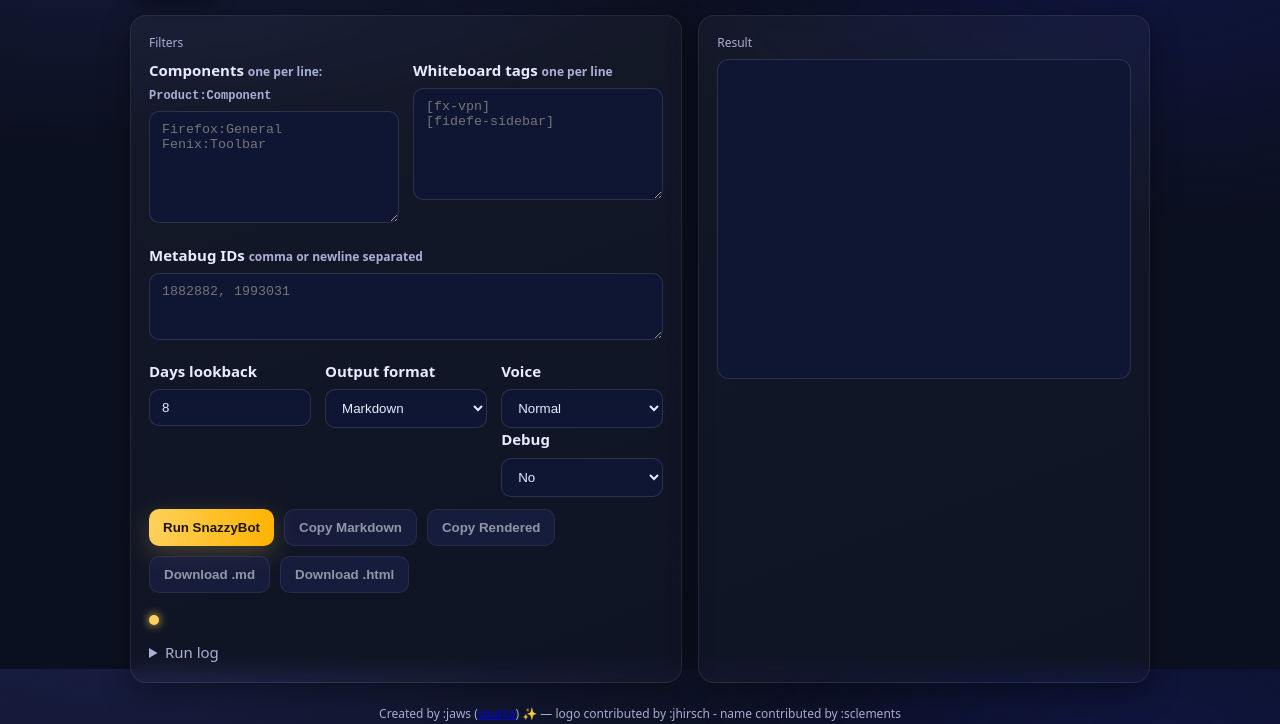
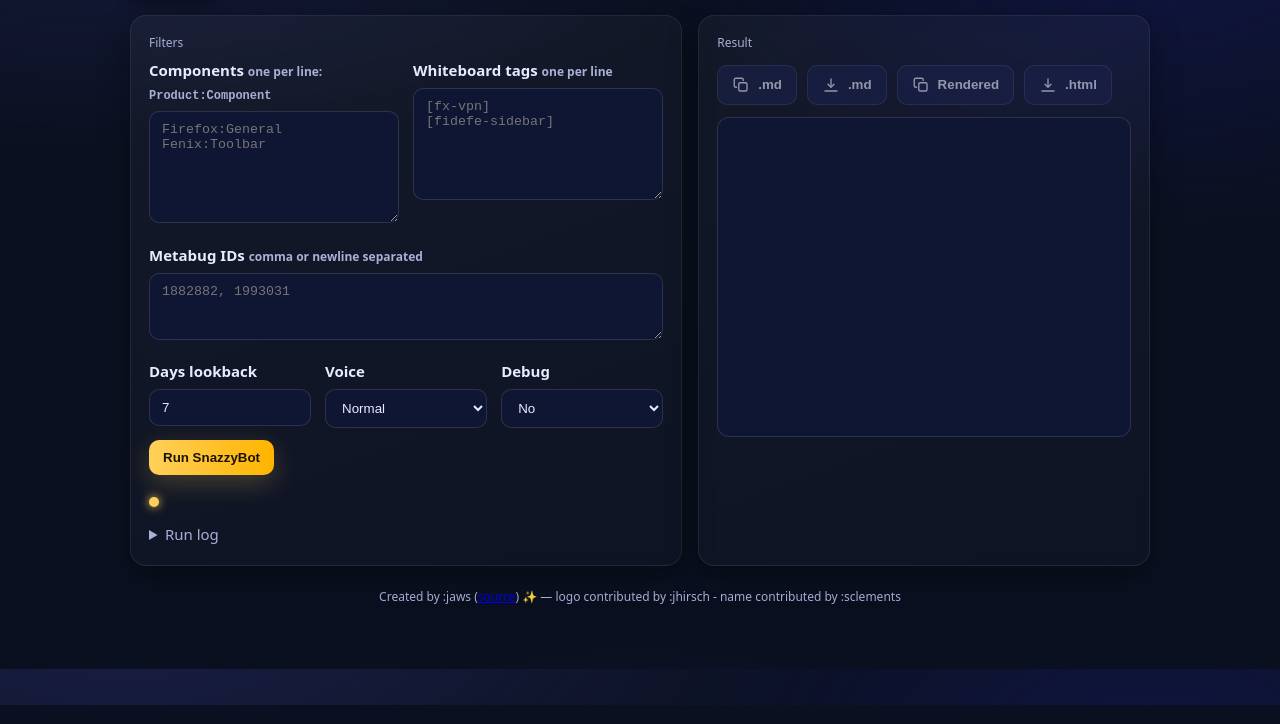
Before and after one commit to msujaws/bugzilla-project-status-update, a website: page snazzybot/public/index.html in a window 1280 px wide. Shown: the part 131-855 px from the top of the page. Drawn offline with Linux system fonts and the light colour scheme.

Commit message:
Adjusted the styling of the page and removed the output options

```diff
--- a/snazzybot/public/index.html
+++ b/snazzybot/public/index.html
@@ -46,6 +46,7 @@
           radial-gradient(900px 500px at 90% 10%, #0f1540 0%, transparent 55%),
           radial-gradient(600px 300px at 50% 120%, #121735 0%, transparent 60%),
           var(--navy);
+        background-attachment: fixed;
         color: var(--ink);
       }
       .wrap {
@@ -152,7 +153,7 @@
         display: flex;
         gap: 10px;
         flex-wrap: wrap;
-        margin-top: 12px;
+        margin-block: 12px;
       }
       button {
         border: 0;
@@ -177,6 +178,18 @@
       button:disabled {
         opacity: 0.6;
         cursor: not-allowed;
+      }
+      .icon-btn {
+        display: inline-flex;
+        align-items: center;
+        gap: 8px;
+      }
+      .icon-btn svg {
+        width: 18px;
+        height: 18px;
+        flex-shrink: 0;
+        stroke: currentColor;
+        fill: none;
       }
 
       .status {
@@ -259,6 +272,7 @@
       }
       .footer {
         margin-top: 22px;
+        padding-bottom: 22px;
         color: var(--muted);
         font-size: 12px;
         text-align: center;
@@ -314,6 +328,40 @@
     </style>
   </head>
   <body>
+    <svg
+      xmlns="http://www.w3.org/2000/svg"
+      style="position: absolute; width: 0; height: 0; overflow: hidden"
+      aria-hidden="true"
+      focusable="false"
+    >
+      <symbol id="icon-copy" viewBox="0 0 24 24">
+        <g
+          fill="none"
+          stroke="currentColor"
+          stroke-linecap="round"
+          stroke-linejoin="round"
+          stroke-width="1.8"
+        >
+          <rect x="9" y="9" width="11" height="11" rx="2" ry="2"></rect>
+          <path
+            d="M6 15H5a2 2 0 0 1-2-2V5a2 2 0 0 1 2-2h8a2 2 0 0 1 2 2v1"
+          ></path>
+        </g>
+      </symbol>
+      <symbol id="icon-download" viewBox="0 0 24 24">
+        <g
+          fill="none"
+          stroke="currentColor"
+          stroke-linecap="round"
+          stroke-linejoin="round"
+          stroke-width="1.8"
+        >
+          <path d="M12 4v9"></path>
+          <path d="M8 11l4 4 4-4"></path>
+          <path d="M4 20h16"></path>
+        </g>
+      </symbol>
+    </svg>
     <div class="wrap">
       <header>
         <img src="/logo.png" alt="SnazzyBot logo" />
@@ -372,14 +420,7 @@
           <div class="row" style="margin-top: 14px">
             <div>
               <label for="days">Days lookback</label>
-              <input id="days" type="number" min="1" value="8" />
-            </div>
-            <div>
-              <label for="format">Output format</label>
-              <select id="format">
-                <option value="md">Markdown</option>
-                <option value="html">HTML (best for Google Docs)</option>
-              </select>
+              <input id="days" type="number" min="1" value="7" />
             </div>
             <div>
               <label for="voice">Voice</label>
@@ -388,6 +429,8 @@
                 <option value="pirate">Pirate 🏴‍☠️</option>
                 <option value="snazzy-robot">Snazzy Robot 🤖</option>
               </select>
+            </div>
+            <div>
               <label for="debug">Debug</label>
               <select id="debug">
                 <option value="false">No</option>
@@ -398,14 +441,6 @@
 
           <div class="actions">
             <button id="run">Run SnazzyBot</button>
-            <button id="copy" class="secondary" disabled>Copy Markdown</button>
-            <button id="copy-rendered" class="secondary" disabled>
-              Copy Rendered
-            </button>
-            <button id="dl-md" class="secondary" disabled>Download .md</button>
-            <button id="dl-html" class="secondary" disabled>
-              Download .html
-            </button>
           </div>
 
           <div class="status">
@@ -425,7 +460,68 @@
         <!-- Right: Result -->
         <section class="card">
           <p class="kicker">Result</p>
-
+          <div class="actions">
+            <button
+              id="copy"
+              class="secondary icon-btn"
+              aria-label="Copy .md"
+              disabled
+            >
+              <svg
+                aria-hidden="true"
+                viewBox="0 0 24 24"
+                xmlns="http://www.w3.org/2000/svg"
+              >
+                <use href="#icon-copy"></use>
+              </svg>
+              <span aria-hidden="true">.md</span>
+            </button>
+            <button
+              id="dl-md"
+              class="secondary icon-btn"
+              aria-label="Download .md"
+              disabled
+            >
+              <svg
+                aria-hidden="true"
+                viewBox="0 0 24 24"
+                xmlns="http://www.w3.org/2000/svg"
+              >
+                <use href="#icon-download"></use>
+              </svg>
+              <span aria-hidden="true">.md</span>
+            </button>
+            <button
+              id="copy-rendered"
+              class="secondary icon-btn"
+              aria-label="Copy rendered result"
+              disabled
+            >
+              <svg
+                aria-hidden="true"
+                viewBox="0 0 24 24"
+                xmlns="http://www.w3.org/2000/svg"
+              >
+                <use href="#icon-copy"></use>
+              </svg>
+              <span aria-hidden="true">Rendered</span>
+            </button>
+            <button
+              id="dl-html"
+              class="secondary icon-btn"
+              aria-label="Download .html"
+              disabled
+            >
+              <svg
+                aria-hidden="true"
+                viewBox="0 0 24 24"
+                xmlns="http://www.w3.org/2000/svg"
+              >
+                <use href="#icon-download"></use>
+              </svg>
+              <span aria-hidden="true">.html</span>
+            </button>
+          </div>
           <!-- keep a hidden textual backup for accessibility / copy as markdown -->
           <div
             id="out"
@@ -820,7 +916,7 @@
             .filter((n) => Number.isFinite(n)),
           whiteboards: parseLines($("whiteboards").value),
           days: Number($("days").value) || 8,
-          format: $("format").value,
+          format: "md",
           voice: $("voice").value || "normal",
           debug: $("debug").value === "true",
         };
```
